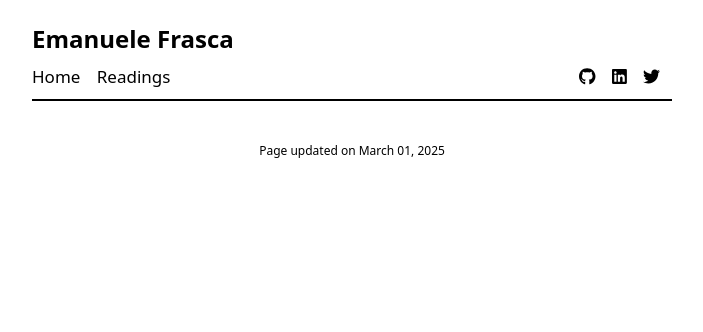
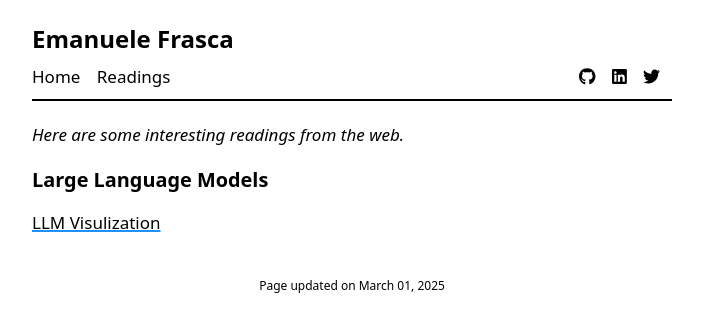
Before and after one commit to noostale/noostale.github.io, a Jekyll site: the page built from readings.md, in a window 1280 px wide. Shown: the top 332 px of the page, without its empty margins (288-991 px from the left). Built offline with Jekyll 4.4.1, drawn with Linux system fonts in a browser that asks for light colours.

Commit message:
Update readings.md

```diff
--- a/readings.md
+++ b/readings.md
@@ -3,3 +3,9 @@ layout: page
 description: Interesting readings from the web
 updated_at: "2025-03-01"
 ---
+
+*Here are some interesting readings from the web.*
+
+### Large Language Models
+
+[LLM Visulization](https://bbycroft.net/llm?s=08)
```
